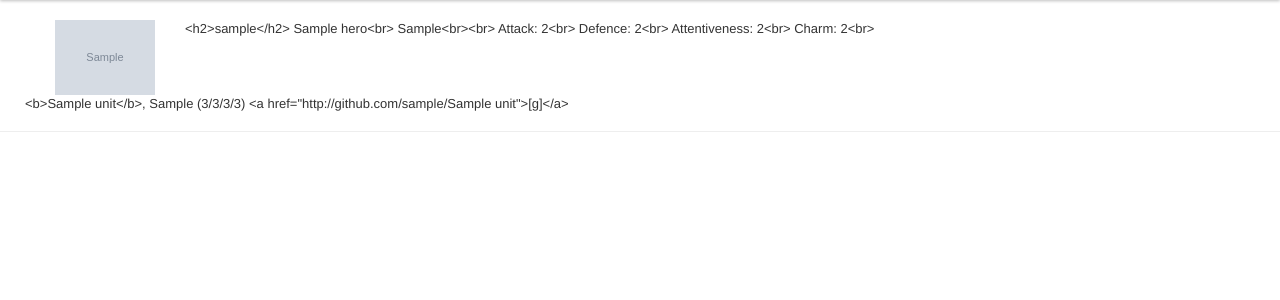
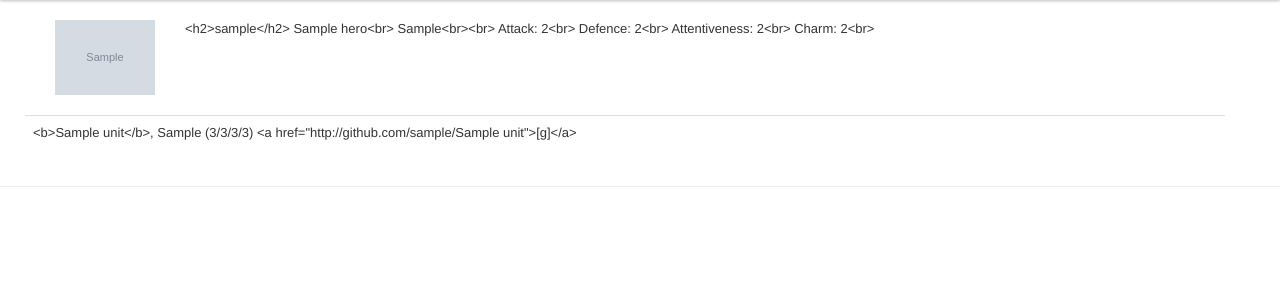
Before and after one commit to vlad-khramov/hgh, a Django app: a page that uses templates/main/info.html in a window 1280 px wide. Shown: the part 40-340 px from the top of the page. Run offline with Django 3.2, Linux system fonts and the light colour scheme; tables that the repository leaves empty hold one stand-in row (values such as "Sample post"); grey boxes marked "Sample" are stand-in pictures; parts of the project's set-up code (start-up, migrations or seed data) failed here and were passed over; some libraries are stand-ins or nearby versions.

Commit message:
info design fix

```diff
--- a/templates/main/info.html
+++ b/templates/main/info.html
@@ -13,8 +13,12 @@
         </div>
     </div>
     <div class="row">
-        {% for unit in hero.units.all %}
-            {% unitline unit %}<br>
-        {% endfor %}
+        <table class="table" style="margin-top: 20px;">
+            {% for unit in hero.units.all %}
+                <tr>
+                    <td>{% unitline unit %}</td>
+                </tr>
+            {% endfor %}
+        </table>
     </div>
 {% endblock %}
```
